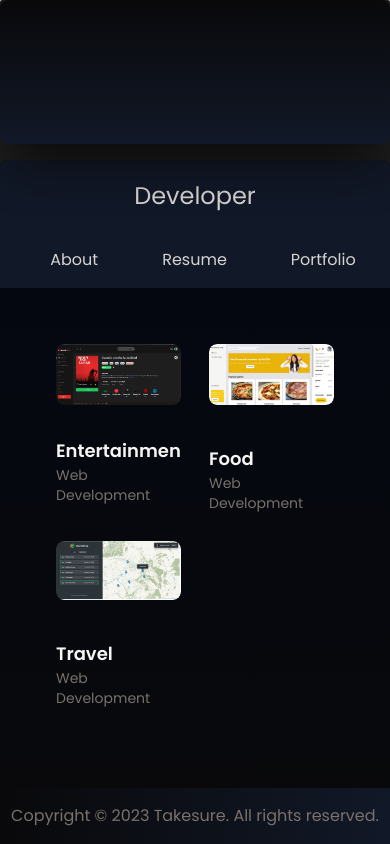
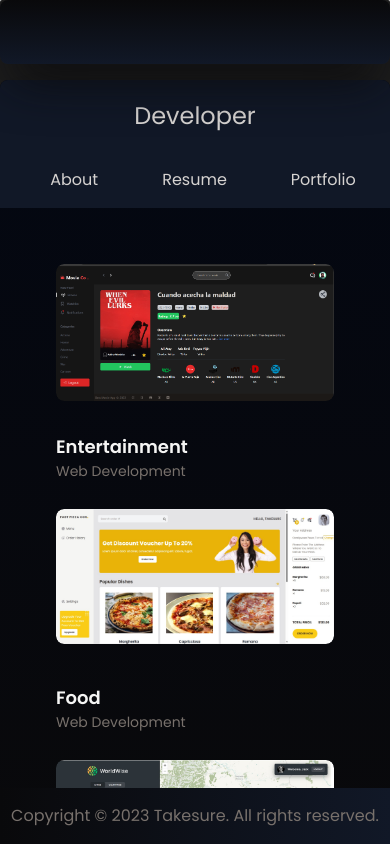
Before and after one commit to MamvotaTake/takesure, a React (Vite) app: page /portfolio in a window 390 px wide. Built offline with nearby package versions, Linux system fonts and the light colour scheme.

Commit message:
responsive

```diff
--- a/src/features/portfolio/Portfolio.tsx
+++ b/src/features/portfolio/Portfolio.tsx
@@ -5,7 +5,7 @@ import worldwise from '../../assets/worldwise.jpg'
 export const Portfolio = () => {
     return (
         <>
-            <div className="grid md:grid-cols-3 grid-cols-2  gap-7 py-6 px-6">
+            <div className="grid md:grid-cols-3 grid-cols-1  gap-7 py-6 px-6 mb-16">
                 <div className='relative flex flex-col cursor-pointer overflow-hidden'>
                     <figure className='relative hover:scale-105 hover:opacity-80 w-full rounded-lg overflow-hidden mb-8 transition-all duration-500'>
                         <img className='object-cover w-full h-full rounded-lg transition-all duration-700' src={movie} alt="tech" />
```
